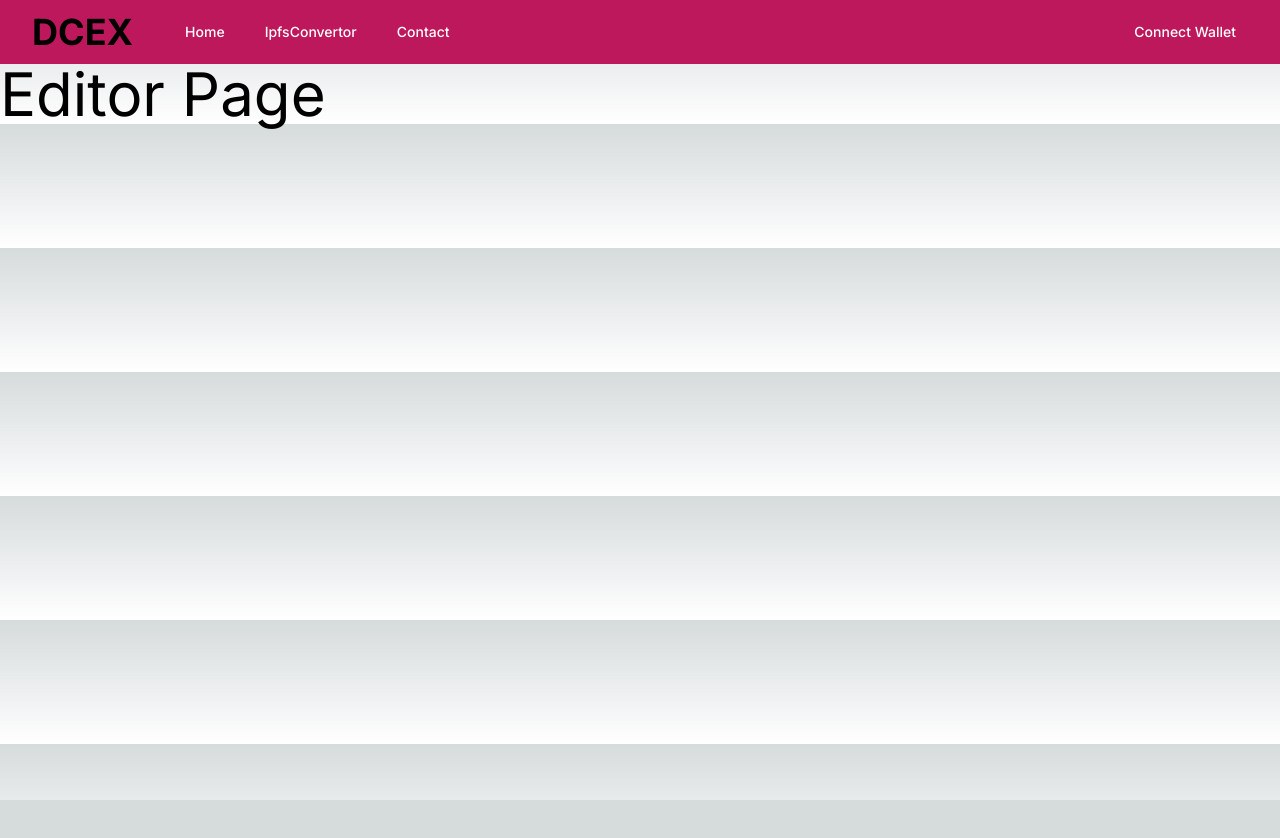
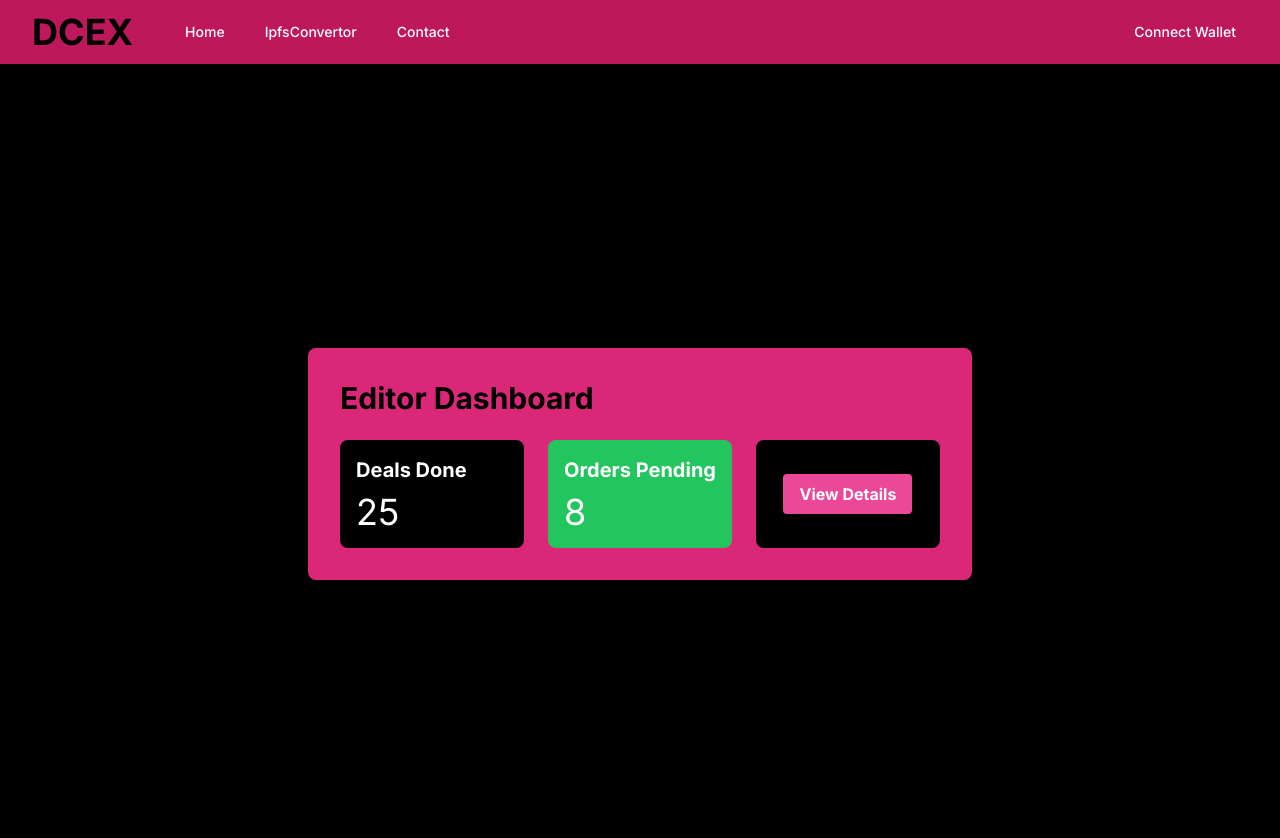
Before and after one commit to Saiweb3dev/DecentraContent, a Next.js app in the folder DecentraContent_NextJS/: page /DecentralizedExchange/Editor in a window 1280 px wide. Shown: the top 838 px of the page. Before the commit the page ends 800 px from the top, so only its background shows below. Built offline with nearby package versions, Linux system fonts and the light colour scheme.

Commit message:
beta editor dashboard

```diff
--- /dev/null
+++ b/DecentraContent_NextJS/src/app/DecentralizedExchange/Editor/EditorContractDashboard/page.tsx
@@ -0,0 +1,9 @@
+import React from 'react'
+
+function page() {
+  return (
+    <div>page</div>
+  )
+}
+
+export default page
--- a/DecentraContent_NextJS/src/app/DecentralizedExchange/Editor/page.tsx
+++ b/DecentraContent_NextJS/src/app/DecentralizedExchange/Editor/page.tsx
@@ -1,9 +1,34 @@
-import React from 'react'
+"use client"
+import React from 'react';
 
-function page() {
+import { useRouter } from 'next/navigation';
+const Dashboard = () => {
+  const route = useRouter();
+  const handleViewDetail = () => {
+    route.push('/DecentralizedExchange/Editor/EditorContractDashboard')
+  }
   return (
-    <div className='text-6xl'>Editor Page </div>
-  )
+    <div className="flex flex-col items-center justify-center h-screen bg-black">
+      <div className="bg-pink-600 rounded-lg shadow-md p-8">
+        <h1 className="text-3xl font-bold mb-6">Editor Dashboard</h1>
+        <div className="grid grid-cols-3 gap-6">
+          <div className="bg-black text-white rounded-lg p-4">
+            <h2 className="text-xl font-bold mb-2">Deals Done</h2>
+            <p className="text-4xl">25</p>
+          </div>
+          <div className="bg-green-500 text-white rounded-lg p-4">
+            <h2 className="text-xl font-bold mb-2">Orders Pending</h2>
+            <p className="text-4xl">8</p>
+          </div>
+          <div className="bg-black text-white rounded-lg p-4 flex items-center justify-center">
+            <button onClick={handleViewDetail} className="bg-pink-500 text-white font-bold py-2 px-4 rounded">
+              View Details
+            </button>
+          </div>
+        </div>
+      </div>
+    </div>
+  );
 }
 
-export default page
+export default Dashboard;
```
